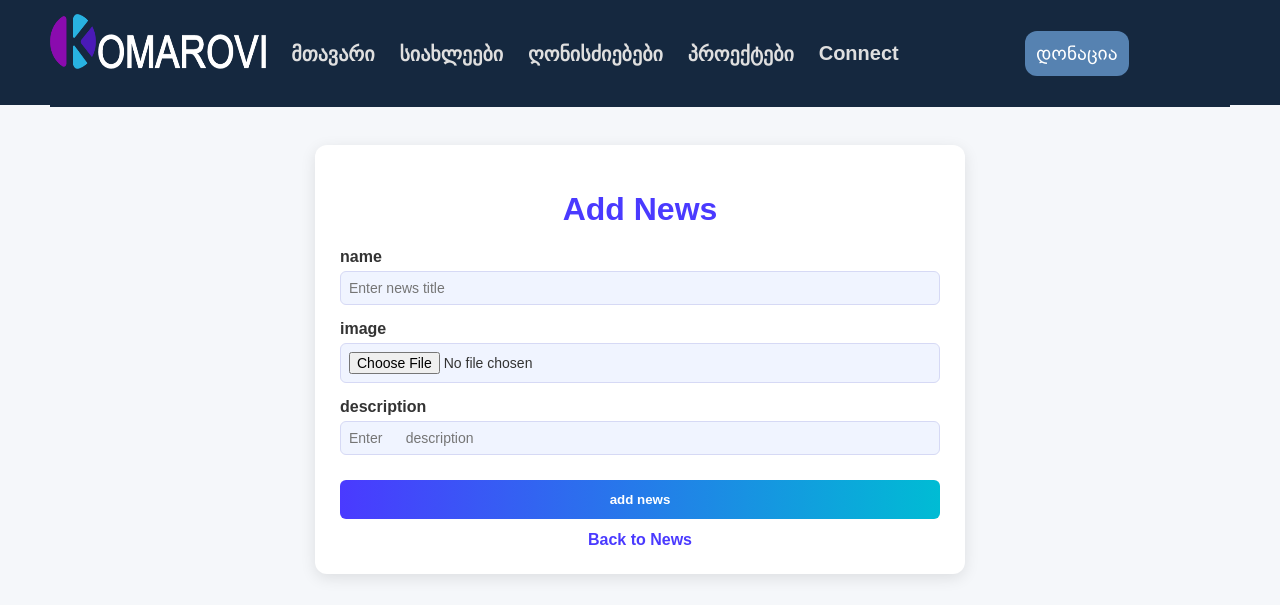
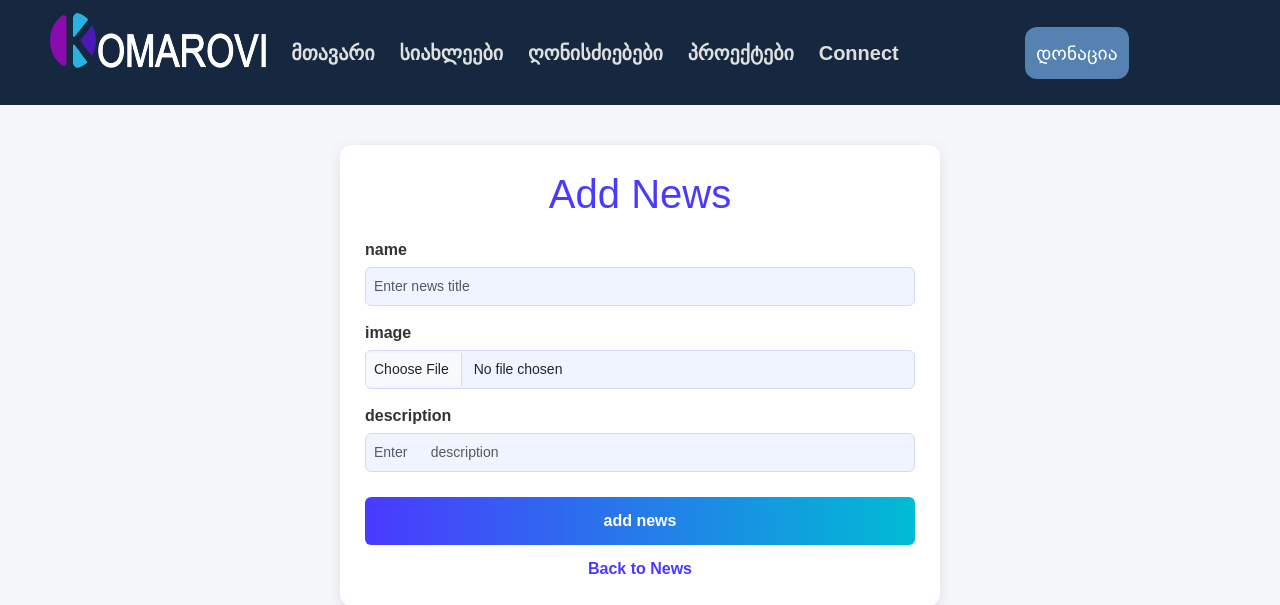
Before and after one commit to Peanguin11/Komarovi-Connect, a Flask app: page /add_news in a window 1280 px wide. Shown: the top 605 px of the page. Run offline with Flask 3, Linux system fonts and the light colour scheme; some libraries are stand-ins or nearby versions.

Commit message:
small fixes

```diff
--- a/app/static/css/main.css
+++ b/app/static/css/main.css
@@ -31,7 +31,7 @@ button {
   justify-content: space-evenly;
   background-color: #15283f;
   align-items: center;
-  height: 107px;
+  height: 105px;
 }
 
 .left-section {
@@ -71,7 +71,7 @@ button {
   left: 0;
   width: calc(100% + 80px);
   left: -40px;
-  top: 55px;
+  top: 57px;
   height: 10px;
   background-color: transparent;
   transition: background-color 0.3s ease;
--- a/app/templates/base.html
+++ b/app/templates/base.html
@@ -5,6 +5,18 @@
     <meta charset="UTF-8" />
     <meta name="viewport" content="width=device-width, initial-scale=1.0" />
     <title>Komarovi Connect</title>
+
+    <link
+      href="https://cdn.jsdelivr.net/npm/bootstrap@5.3.3/dist/css/bootstrap.min.css"
+      rel="stylesheet"
+      integrity="sha384-QWTKZyjpPEjISv5WaRU9OFeRpok6YctnYmDr5pNlyT2bRjXh0JMhjY6hW+ALEwIH"
+      crossorigin="anonymous"
+    />
+    <script
+      src="https://cdn.jsdelivr.net/npm/bootstrap@5.3.3/dist/js/bootstrap.bundle.min.js"
+      integrity="sha384-YvpcrYf0tY3lHB60NNkmXc5s9fDVZLESaAA55NDzOxhy9GkcIdslK1eN7N6jIeHz"
+      crossorigin="anonymous"
+    ></script>
 
     <link
       rel="stylesheet"
```
Also changed, not shown: app/instance/komarovi.db (added).
